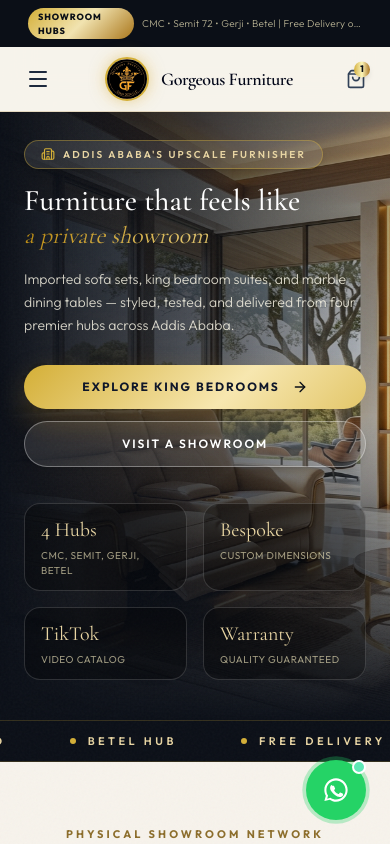
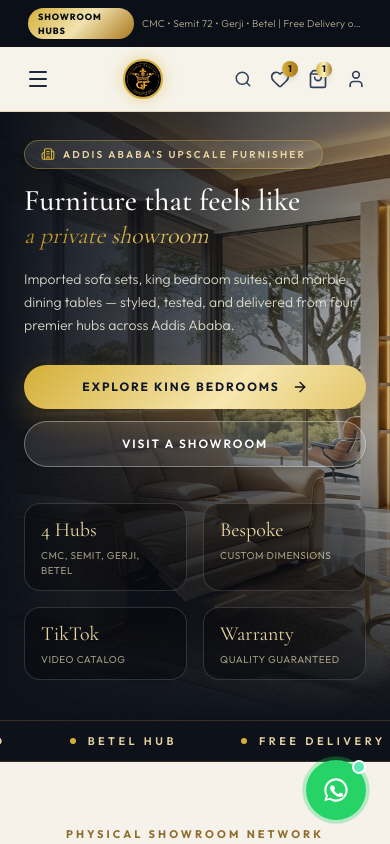
Before and after one commit to admasu26/Gorgeous-Furniture, a Next.js app in the folder frontend/: page / in a window 390 px wide. Shown: the top 844 px of the page. Built offline with nearby package versions, Linux system fonts and the light colour scheme.

Commit message:
image update

```diff
--- a/frontend/app/components/navbar.jsx
+++ b/frontend/app/components/navbar.jsx
@@ -36,6 +36,7 @@
 
 export default function Navbar() {
   const [mobileMenuOpen, setMobileMenuOpen] = useState(false);
+  const [mobileSearchOpen, setMobileSearchOpen] = useState(false);
   const pathname = usePathname();
   const { cartCount, wishlist, setIsCartOpen, searchQuery, setSearchQuery } = useShop();
 
@@ -94,8 +95,8 @@
         </button>
 
         {/* LOGO SECTION */}
-        <Link href="/" className="flex items-center gap-3 group">
-          <div className="relative w-11 h-11 rounded-full overflow-hidden border-2 border-[#D4AF37] shadow-[0_0_15px_rgba(212,175,55,0.5)] group-hover:scale-108 transition-all duration-300">
+        <Link href="/" className="flex items-center gap-2 sm:gap-3 group shrink-0">
+          <div className="relative w-10 h-10 sm:w-11 sm:h-11 rounded-full overflow-hidden border-2 border-[#D4AF37] shadow-[0_0_15px_rgba(212,175,55,0.5)] group-hover:scale-108 transition-all duration-300">
             <Image
               src="/images/logo.png"
               alt="Gorgeous Furniture Logo"
@@ -103,7 +104,7 @@
               className="object-cover"
             />
           </div>
-          <div className="flex flex-col">
+          <div className="hidden sm:flex flex-col">
             <span className="text-lg sm:text-xl md:text-[22px] font-semibold tracking-tight text-slate-950 font-serif leading-none group-hover:text-[#8c6d2a] transition-colors">
               Gorgeous Furniture
             </span>
@@ -126,7 +127,17 @@
         </div>
 
         {/* ICONS & ACTIONS */}
-        <div className="flex items-center gap-2 sm:gap-4">
+        <div className="flex items-center gap-0.5 sm:gap-4">
+
+          {/* Mobile Search Icon */}
+          <button
+            onClick={() => setMobileSearchOpen(!mobileSearchOpen)}
+            className="lg:hidden p-2 text-slate-700 hover:text-[#D4AF37] transition group"
+            aria-label="Toggle Search"
+            title="Search"
+          >
+            <Search className="w-[18px] h-[18px] group-hover:scale-110 transition-transform" />
+          </button>
 
           {/* WhatsApp Support Direct Button */}
           <a
@@ -143,7 +154,7 @@
           {/* Wishlist Icon */}
           <Link
             href="/chairs"
-            className="relative p-2 text-slate-700 hover:text-[#D4AF37] transition group hidden sm:flex"
+            className="relative p-2 text-slate-700 hover:text-[#D4AF37] transition group flex"
             title="Wishlist"
           >
             <Heart className="w-5 h-5 group-hover:scale-110 transition-transform" />
@@ -176,13 +187,30 @@
           {/* User Account Icon */}
           <Link
             href="/wholesale-application"
-            className="hidden sm:flex items-center gap-1.5 p-2 text-slate-700 hover:text-[#D4AF37] transition text-xs font-bold uppercase group"
+            className="flex items-center gap-1.5 p-2 text-slate-700 hover:text-[#D4AF37] transition text-xs font-bold uppercase group"
             title="Account / Wholesale"
           >
             <User className="w-5 h-5 group-hover:scale-110 transition-transform" />
           </Link>
         </div>
       </div>
+
+      {/* MOBILE SEARCH FIELD */}
+      {mobileSearchOpen && (
+        <div className="lg:hidden border-t border-[#e4d8bf] bg-[#f7f3ec] px-4 py-3 shadow-inner">
+          <div className="relative">
+            <input
+              type="text"
+              autoFocus
+              placeholder="Search furniture collection..."
+              value={searchQuery}
+              onChange={(e) => setSearchQuery(e.target.value)}
+              className="w-full bg-white border border-[#d9ccb2] rounded-full py-3 pl-10 pr-4 text-xs font-medium text-slate-900 placeholder:text-slate-500 focus:outline-none focus:border-[#c9a227] focus:ring-2 focus:ring-[#c9a227]/20 transition"
+            />
+            <Search className="absolute left-3.5 top-3.5 w-4 h-4 text-[#D4AF37]" />
+          </div>
+        </div>
+      )}
 
       {/* 3. CATEGORY LINKS ROW (Desktop) */}
       <nav className="hidden lg:block bg-[#f7f3ec]/80 border-t border-[#e4d8bf]">
```
